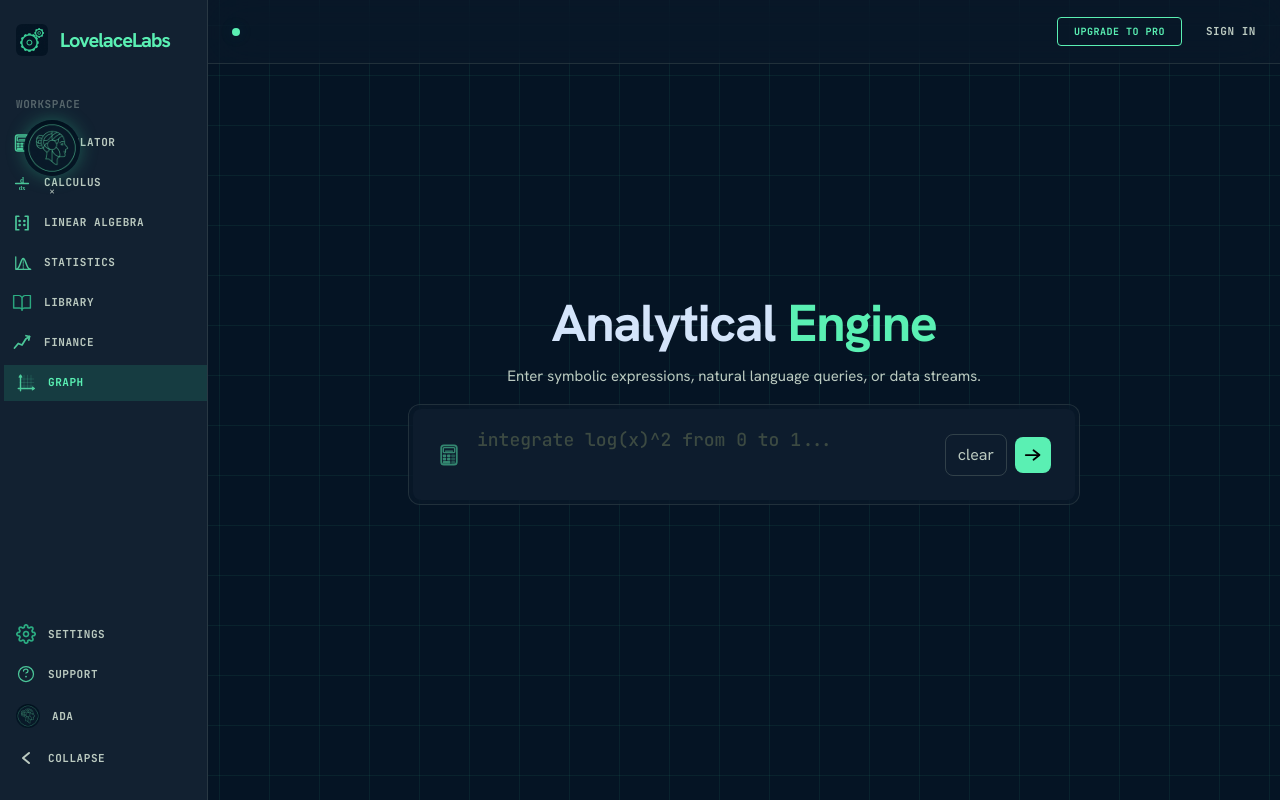
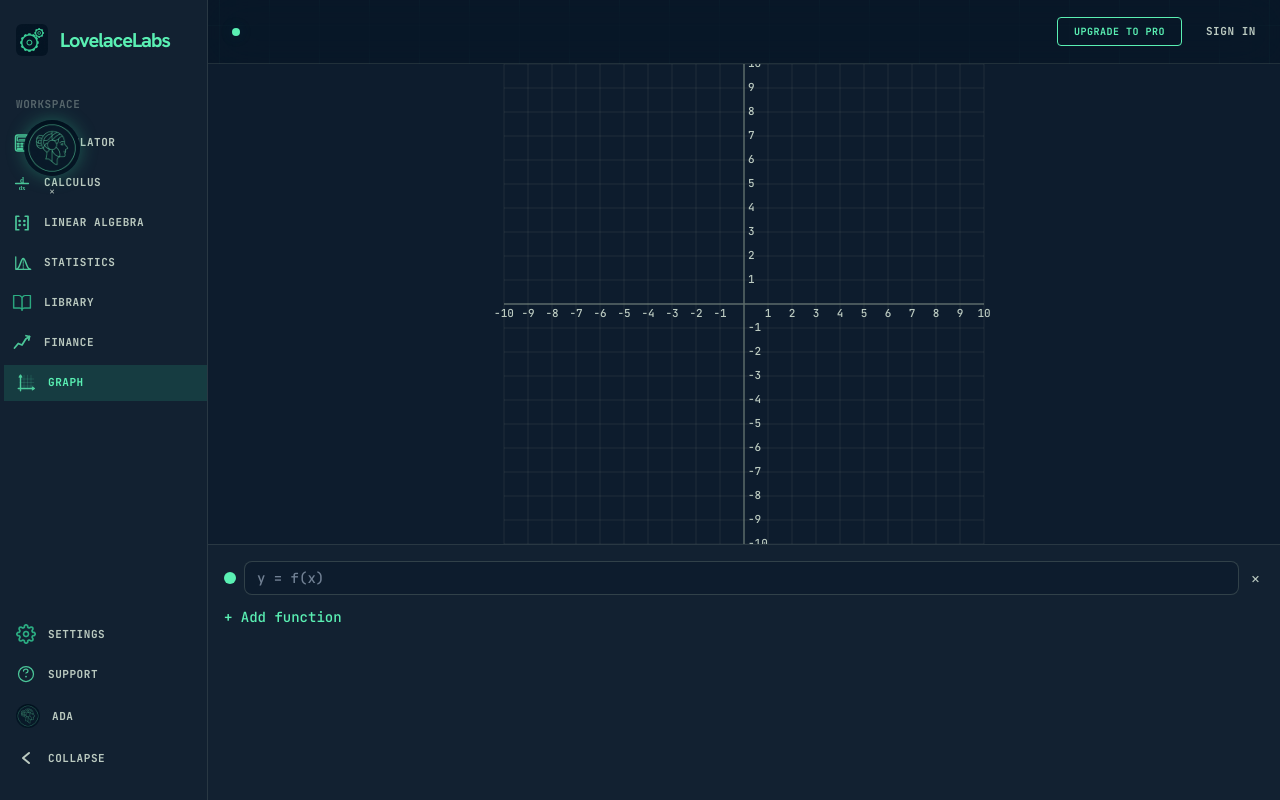
Before and after one commit to paka249/LoveLaceLabs, a React (Vite) app in the folder frontend/: page /graph in a window 1280 px wide. Built offline with nearby package versions, Linux system fonts and the light colour scheme; no server answers.

Commit message:
feat(graph): add the /graph page and wire it into the app

```diff
--- a/frontend/src/App.jsx
+++ b/frontend/src/App.jsx
@@ -5,6 +5,7 @@ import './index.css';
 import AppShell from './components/layout/AppShell';
 import IntelligenceHub from './components/dashboard/IntelligenceHub';
 import Login from './pages/Login';
+import Graph from './pages/Graph';
 import { AuthProvider } from './auth/AuthContext';
 import { usePersistedState } from './components/chatbot/usePersistedState';
 
@@ -44,6 +45,7 @@ export default function App() {
         <BrowserRouter>
           <Routes>
             <Route path="/login" element={<Login />} />
+            <Route path="/graph" element={<Graph {...sharedShellProps} />} />
             <Route path="*" element={<Home {...sharedShellProps} />} />
           </Routes>
         </BrowserRouter>
--- /dev/null
+++ b/frontend/src/pages/Graph.jsx
@@ -0,0 +1,31 @@
+import { useState } from 'react';
+import AppShell from '../components/layout/AppShell';
+import FunctionList, { createFunction } from '../components/graph/FunctionList';
+import GraphCanvas from '../components/graph/GraphCanvas';
+
+export default function Graph({
+  sidebarOpen,
+  onToggleSidebar,
+  chatbotDismissed,
+  onDismissChatbot,
+  onRestoreChatbot,
+}) {
+  const [functions, setFunctions] = useState(() => [createFunction(0)]);
+
+  return (
+    <AppShell
+      sidebarOpen={sidebarOpen}
+      onToggleSidebar={onToggleSidebar}
+      chatbotDismissed={chatbotDismissed}
+      onDismissChatbot={onDismissChatbot}
+      onRestoreChatbot={onRestoreChatbot}
+    >
+      <div className="flex flex-col h-screen pt-16">
+        <GraphCanvas functions={functions} />
+        <div className="h-64 border-t border-outline/20 bg-surface-container">
+          <FunctionList functions={functions} onChange={setFunctions} />
+        </div>
+      </div>
+    </AppShell>
+  );
+}
```
Also changed, not shown: 1 other file (tests, documents, lock files or other folders).
